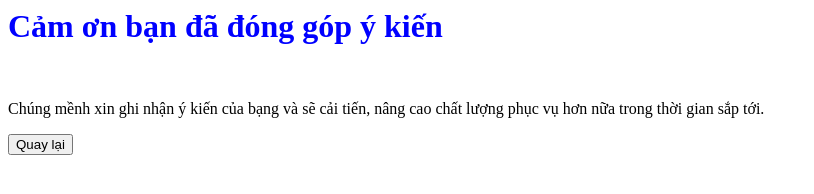
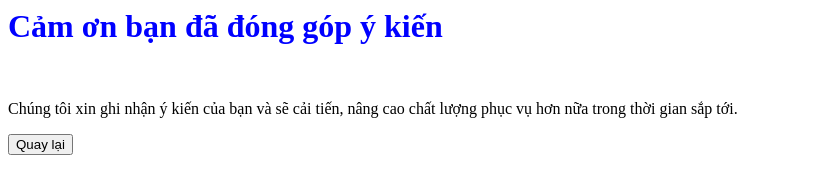
Before and after one commit to huuphuc12j/12J, a plain HTML site: page Bai7-NV3.html in a window 1280 px wide. Shown: the whole page, without its empty margins (0-814 px from the left). Drawn offline with Linux system fonts and the light colour scheme.

Commit message:
Update Bai7-NV3.html

```diff
--- a/Bai7-NV3.html
+++ b/Bai7-NV3.html
@@ -8,7 +8,7 @@
     <body>
     <form action="Bai7-NV2.html">
       <h1><b>Cảm ơn bạn đã đóng góp ý kiến</b></h1><br>
-      <p>Chúng mềnh xin ghi nhận ý kiến của bạng và sẽ cải tiến, nâng cao chất lượng phục vụ hơn nữa trong thời gian sắp tới.</p>
+      <p>Chúng tôi xin ghi nhận ý kiến của bạn và sẽ cải tiến, nâng cao chất lượng phục vụ hơn nữa trong thời gian sắp tới.</p>
       <input type="submit" name="cmd" value="Quay lại">
     </form>
     </body>
```
